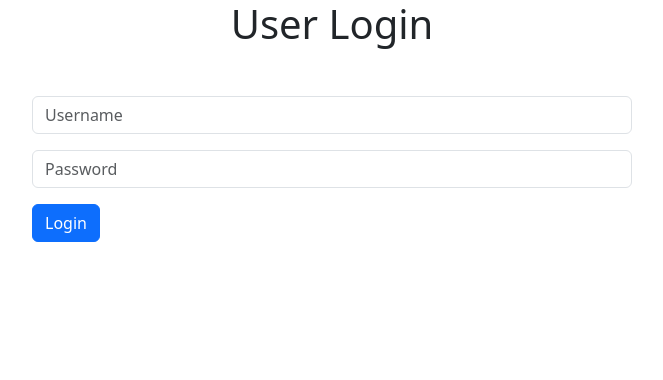
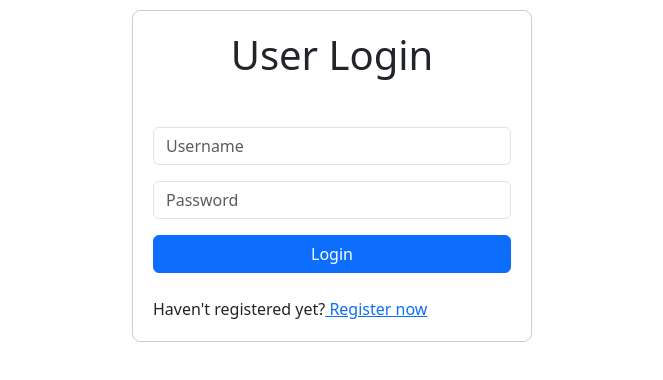
Before and after one commit to ThenukDeSilva/POS_SYSTEM-Final, a React (Create React App) app in the folder FrontEnd/hello-react/: page /login in a window 1280 px wide. Shown: the top 380 px of the page, without its empty margins (308-971 px from the left). Built offline with nearby package versions, Linux system fonts and the light colour scheme.

Commit message:
Feature development

```diff
--- a/FrontEnd/hello-react/src/App.css
+++ b/FrontEnd/hello-react/src/App.css
@@ -42,3 +42,108 @@
   max-width: 600px;
   margin: 0 auto;
 }
+
+.container-fluid{
+  background-color: green;
+  padding: 7px;
+}
+
+.card-container {
+  display: flex;
+  flex-wrap: wrap;
+  justify-content: space-between;
+}
+
+.card {
+  width: calc(33.33% - 20px);
+  margin-bottom: 20px;
+}
+
+body{
+  padding: 10px;
+  margin: 10px;
+  margin-top: 0px;
+}
+
+.card-container {
+  display: flex;
+  flex-wrap: wrap;
+  justify-content: space-between;
+}
+
+.card {
+  width: calc(33.33% - 20px); /* Adjust the width and margin as needed */
+  margin-bottom: 20px;
+  border: 1px solid #ccc; /* Add a border for the card */
+  border-radius: 8px; /* Add border radius for rounded corners */
+}
+
+.card-img-top {
+  width: 100%; /* Ensure the image fills the entire width of the card */
+  height: 200px; /* Adjust the height of the image as needed */
+  object-fit: cover; /* Ensure the image maintains its aspect ratio */
+  border-top-left-radius: 8px; /* Add rounded corners to the top left and right */
+  border-top-right-radius: 8px;
+}
+
+.card-body {
+  padding: 20px; /* Add padding inside the card body */
+}
+
+.card-title {
+  margin-bottom: 10px; /* Add some space below the title */
+}
+
+.btn-primary {
+  background-color: #007bff; /* Change the background color of the button */
+  color: #fff; /* Change the text color of the button */
+  border: none; /* Remove the border */
+  padding: 8px 16px; /* Add padding to the button */
+  border-radius: 4px; /* Add border radius for rounded corners */
+  text-decoration: none; /* Remove underline */
+  cursor: pointer; /* Change cursor on hover */
+}
+
+.btn-primary:hover {
+  background-color: #0056b3; /* Change background color on hover */
+}
+
+.login-box {
+  max-width: 400px; /* Set the maximum width of the login box */
+  margin: 0 auto; /* Center the login box horizontally */
+  padding: 20px; /* Add some padding around the login box */
+  border: 1px solid #ccc; /* Add a border around the login box */
+  border-radius: 8px; /* Add border radius for rounded corners */
+  background-color: #fff; /* Set background color for the login box */
+}
+
+.login-box h1 {
+  margin-bottom: 20px; /* Add some space below the heading */
+}
+
+.form-group {
+  margin-bottom: 20px; /* Add space between form inputs */
+}
+
+.form-control {
+  width: 100%; /* Set the width of the form inputs to 100% */
+  padding: 10px; /* Add padding to the form inputs */
+  font-size: 16px; /* Set font size for the form inputs */
+  border: 1px solid #ccc; /* Add a border around the form inputs */
+  border-radius: 4px; /* Add border radius for rounded corners */
+}
+
+.btn-primary {
+  width: 100%; /* Set the width of the login button to 100% */
+  padding: 10px; /* Add padding to the login button */
+  font-size: 16px; /* Set font size for the login button */
+  border: none; /* Remove border from the login button */
+  border-radius: 4px; /* Add border radius for rounded corners */
+  background-color: #007bff; /* Set background color for the login button */
+  color: #fff; /* Set text color for the login button */
+  cursor: pointer; /* Change cursor on hover */
+}
+
+.btn-primary:hover {
+  background-color: #0056b3; /* Change background color on hover */
+}
--- a/FrontEnd/hello-react/src/pages/Home.js
+++ b/FrontEnd/hello-react/src/pages/Home.js
@@ -100,17 +100,19 @@ const Home = () => {
 
             <nav class="navbar navbar-expand-lg bg-body-tertiary">
                 <div class="container-fluid">
-                    <a class="navbar-brand" href="#">Navbar</a>
+                    <a class="navbar-brand" href="#">My POS</a>
 
                     <div class="collapse navbar-collapse" id="navbar">
                         <ul class="navbar-nav">
                             {categories && categories.map((category) => (
-                                <li class="nav-item">
+                                <li class="nav-item" style={{ marginRight: '10px' }}>
+                                    <button className="btn btn-warning">
                                     <Link to={`/categories/${category.id}`} className="Nav-link"> {category.name} </Link>
+                                    </button>
                                 </li>
                             ))}
                             <li class="nav-item">
-                                <button className="btn btn-secondary" onClick={handleLogout}>Logout</button>
+                                <button className="btn btn-danger" onClick={handleLogout}>Logout</button>
                                 </li>
                         </ul>
 
--- a/FrontEnd/hello-react/src/pages/Product.js
+++ b/FrontEnd/hello-react/src/pages/Product.js
@@ -1,7 +1,49 @@
-const Product=()=>{
-    return(
+import axios from "axios";
+import { useEffect, useState } from "react";
+import { Link, useNavigate } from "react-router-dom";
+
+const Product = () => {
+
+    const [products, setProducts] = useState(null);
+    const navigate = useNavigate();
+
+    useEffect(() => {
+        getProducts();
+    }, []);
+
+    const getProducts = async () => {
+        try {
+            const response = await axios.get("http://localhost:8081/products");
+            setProducts(response.data);
+        } catch (error) {
+            if (error.response.status === 401) {
+                navigate("/login");
+            }
+        }
+
+    }
+
+    return (
         <>
-        <h1>Product</h1>
+            <h1>Product</h1>
+
+            <div className="card-container">
+                {products &&
+                    products.map((product, index) => (
+                        <div key={index} className="card">
+                            <img className="card-img-top" src="src/image-outline-filled.png" alt="image" />
+                            <div className="card-body">
+                                <h5 className="card-title">{product.name}</h5>
+                                <p>{product.price} LKR</p>
+                                <p>Qty {product.qty}</p>
+                                <a href="#" className="btn btn-primary">Add to cart</a>
+                            </div>
+                        </div>
+                    ))}
+            </div>
+
+
+
         </>
     )
 }
--- a/FrontEnd/hello-react/src/pages/auth/Login.js
+++ b/FrontEnd/hello-react/src/pages/auth/Login.js
@@ -1,6 +1,6 @@
 import axios from "axios";
 import { useState } from "react";
-import { useNavigate } from "react-router-dom";
+import { Link, useNavigate } from "react-router-dom";
 
 const Login = ()=>{
 
@@ -51,6 +51,9 @@ const Login = ()=>{
 
                 <button type="submit" className="btn btn-primary">Login</button>
             </form>
+            <br/>
+            Haven't registered yet?
+            <Link to="/register"> Register now</Link>
         </div>
     )
 }
--- a/FrontEnd/hello-react/src/pages/auth/Register.js
+++ b/FrontEnd/hello-react/src/pages/auth/Register.js
@@ -1,6 +1,6 @@
 import axios from "axios";
 import { useState } from "react";
-import { useNavigate } from "react-router-dom";
+import { useNavigate ,Link} from "react-router-dom";
 
 const Register = () => {
 
@@ -58,6 +58,9 @@ const Register = () => {
 
                 <button type="submit" className="btn btn-primary">Register</button>
             </form>
+            <br/>
+            Already registered?
+            <Link to="/login"> Sign-in</Link>
         </div>
     )
 
```
Also changed, not shown: 1 other file (tests, documents, lock files or other folders).
